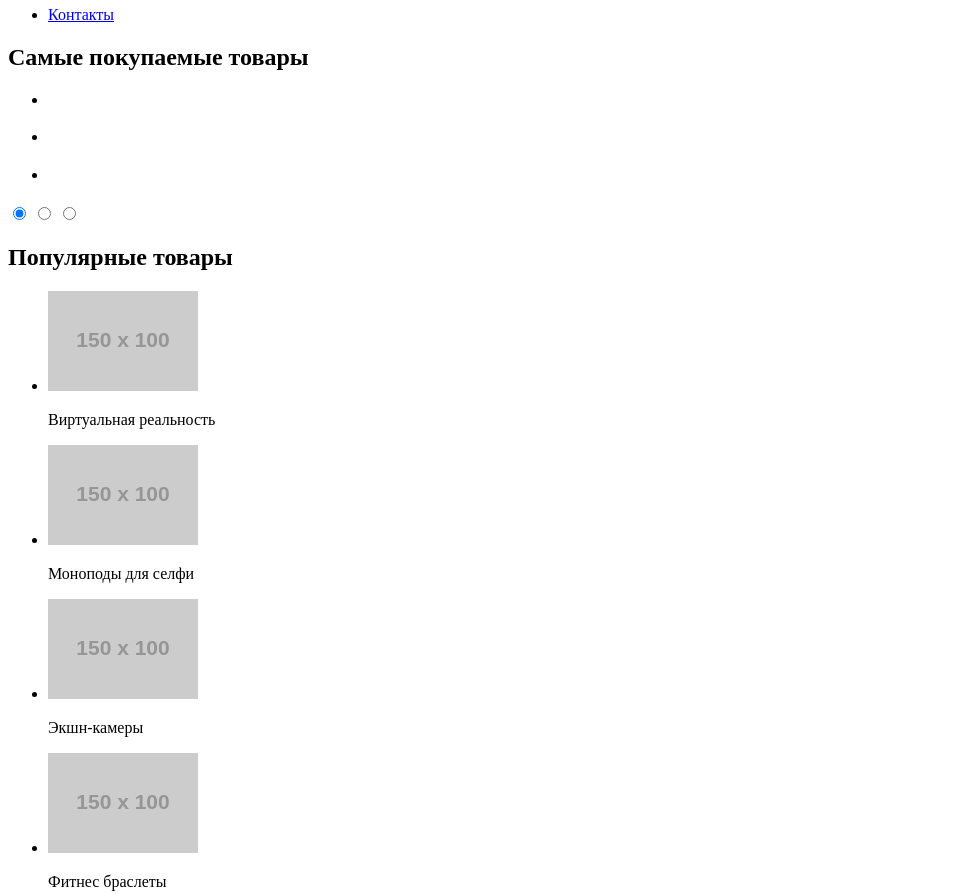
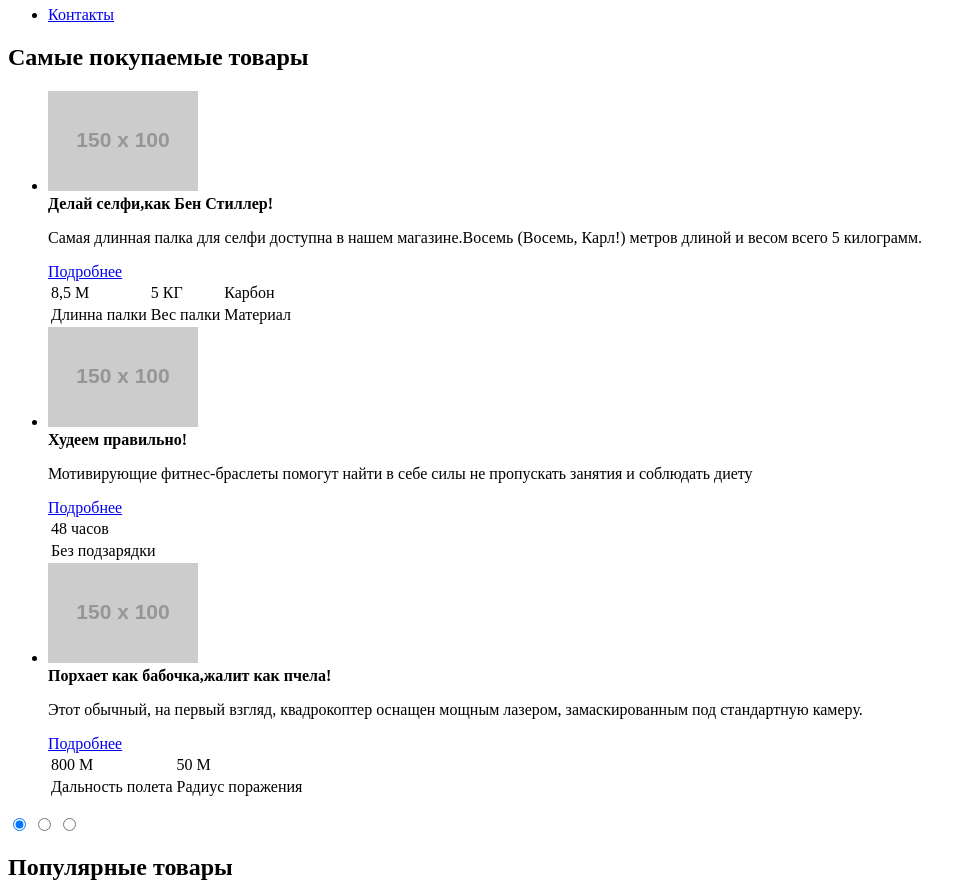
Before and after one commit to bizzquit/674339-device, a plain HTML site: page index.html in a window 1280 px wide. Shown: the part 460-1354 px from the top of the page, without its empty margins (0-972 px from the left). Drawn offline with Linux system fonts and the light colour scheme; placeholder pictures from the web are drawn by us.

Commit message:
made the top slider, about us and contacts before the footer
сделал верхний слайдер, о нас и контакты перед футером

```diff
--- a/index.html
+++ b/index.html
@@ -62,52 +62,97 @@
 
     </header>
 
-
-
-
-
     <main>
 
-        <!--Слайдер товаров-->
+        <!--Слайдер самых продаваемых-->
         <section class="main-slider">
             <h2 class="hidden-heading">Самые покупаемые товары</h2>
+            <ul class="main-slider-items">
+                <li class="main-slider-item slider-list-1">
+                    <div class="slideleft">
+                        <img src="http://placehold.it/150x100" alt="Самая длинная палка для сэлфи" width="" height="">
+                    </div>
 
-           <ul class="main-slider-items">
-               <li class="main-slider-item">
-                   <div class="slideleft"></div>
+                    <div class="slideright">
+                        <b>Делай селфи,как Бен Стиллер!</b>
+                        <p>Самая длинная палка для селфи доступна в нашем магазине.Восемь (Восемь, Карл!) метров длиной и весом всего 5 килограмм.</p>
+                        <a href="#" class="btn">Подробнее</a>
+                        <table class="specifications">
+                            <tr class="specific-digits">
+                                <td>8,5 М</td>
+                                <td>5 КГ</td>
+                                <td>Карбон</td>
+                            </tr>
+                            <tr class="specific-info">
+                                <td>Длинна палки</td>
+                                <td>Вес палки</td>
+                                <td>Материал</td>
+                            </tr>
+                        </table>
 
-
-                   <div class="slideright"></div>
+                    </div>
 
 
                 </li>
-               <li class="main-slider-item">
-                   <div class="slideleft"></div>
+                <li class="main-slider-item slider-list-2">
+                    <div class="slideleft">
+                        <img src="http://placehold.it/150x100" alt="Фитнес браслет" width="" height="">
+                    </div>
 
 
-                   <div class="slideright"></div>
+                    <div class="slideright">
+                        <b>Худеем правильно!</b>
+                        <p>Мотивирующие фитнес-браслеты помогут найти в себе силы не пропускать занятия и соблюдать диету</p>
+                        <a href="#" class="btn">Подробнее</a>
+                        <table class="specifications">
+                            <tr class="specific-digits">
+                                <td>48 часов</td>
+                                <td></td>
+                                <td></td>
+                            </tr>
+                            <tr class="specific-info">
+                                <td>Без подзарядки</td>
+                                <td></td>
+                                <td></td>
+                            </tr>
+                        </table>
+
+                    </div>
 
 
                 </li>
-               <li class="main-slider-item">
-                   <div class="slideleft"></div>
+                <li class="main-slider-item slider-list-3">
+                    <div class="slideleft">
+                        <img src="http://placehold.it/150x100" alt="Квадрокоптер" width="" height="">
+                    </div>
 
+                    <div class="slideright">
+                        <b>Порхает как бабочка,жалит как пчела!</b>
+                        <p>Этот обычный, на первый взгляд, квадрокоптер оснащен мощным лазером, замаскированным под стандартную камеру.</p>
+                        <a href="#" class="btn">Подробнее</a>
+                        <table class="specifications">
+                            <tr class="specific-digits">
+                                <td>800 М</td>
+                                <td>50 М</td>
+                                <td></td>
+                            </tr>
+                            <tr class="specific-info">
+                                <td>Дальность полета</td>
+                                <td>Радиус поражения</td>
+                                <td></td>
+                            </tr>
+                        </table>
 
-                   <div class="slideright"></div>
+                    </div>
 
 
                 </li>
             </ul>
 
-
-
-
-
-
-           <!--Радиоточки для переключения слайдеров-->
-           <input type="radio" class="radio-hidden" name="main-slider" id="slide1" checked>
-           <input type="radio" class="radio-hidden" name="main-slider" id="slide2">
-           <input type="radio" class="radio-hidden" name="main-slider" id="slide3">
+            <!--Радиокнопки для переключения слайдеров-->
+            <input type="radio" name="main-slider" id="slide1" checked>
+            <input type="radio" name="main-slider" id="slide2">
+            <input type="radio" name="main-slider" id="slide3">
 
         </section>
 
@@ -119,37 +164,37 @@
             <ul class="popular-goods-items">
                 <li class="popular-goods-item">
                     <span class="icon-goods virtual">
-                        <img src="http://placehold.it/150x100" alt="Виртуальная реальность">
+                        <img src="http://placehold.it/150x100" alt="Виртуальная реальность" width="" height="">
                     </span>
                     <p>Виртуальная реальность</p>
                 </li>
                 <li class="popular-goods-item">
                     <span class="icon-goods monopod">
-                        <img src="http://placehold.it/150x100" alt="Моноподы для селфи">
+                        <img src="http://placehold.it/150x100" alt="Моноподы для селфи" width="" height="">
                     </span>
                     <p>Моноподы для селфи</p>
                 </li>
                 <li class="popular-goods-item">
                     <span class="icon-goods camers">
-                        <img src="http://placehold.it/150x100" alt="Экшн-камеры">
+                        <img src="http://placehold.it/150x100" alt="Экшн-камеры" width="" height="">
                     </span>
                     <p>Экшн-камеры</p>
                 </li>
                 <li class="popular-goods-item">
                     <span class="icon-goods fitness-bracelet">
-                        <img src="http://placehold.it/150x100" alt="Фитнес браслеты">
+                        <img src="http://placehold.it/150x100" alt="Фитнес браслеты" width="" height="">
                     </span>
                     <p>Фитнес браслеты</p>
                 </li>
                 <li class="popular-goods-item">
                     <span class="icon-goods smart-watch">
-                        <img src="http://placehold.it/150x100" alt="">
+                        <img src="http://placehold.it/150x100" alt="Умнуе часы" width="" height="">
                     </span>
                     <p>Умные часы</p>
                 </li>
                 <li class="popular-goods-item">
                     <span class="icon-goods quadrupter">
-                        <img src="http://placehold.it/150x100" alt="">
+                        <img src="http://placehold.it/150x100" alt="Квадрокоптеры" width="" height="">
                     </span>
                     <p>Квадрокоптеры</p>
                 </li>
@@ -192,16 +237,16 @@
             <h2 class="hidden-heading">Партнеры компании</h2>
             <ul class="partner-items">
                 <li class="partner-item">
-                    <a href=""><img src="http://placehold.it/150x100" alt=""></a>
+                    <a href=""><img src="http://placehold.it/150x100" alt="dji" width="" height=""></a>
                 </li>
                 <li class="partner-item">
-                    <a href=""><img src="http://placehold.it/150x100" alt=""></a>
+                    <a href=""><img src="http://placehold.it/150x100" alt="SPGadgets" width="" height=""></a>
                 </li>
                 <li class="partner-item">
-                    <a href=""><img src="http://placehold.it/150x100" alt=""></a>
+                    <a href=""><img src="http://placehold.it/150x100" alt="GoPro" width="" height=""></a>
                 </li>
                 <li class="partner-item">
-                    <a href=""><img src="http://placehold.it/150x100" alt=""></a>
+                    <a href=""><img src="http://placehold.it/150x100" alt="VIVE" width="" height=""></a>
                 </li>
             </ul>
         </section>
@@ -209,13 +254,34 @@
 
 
         <!-- О нас + Контакты-->
+        <section class="main-about">
+            <i class="black-line"></i>
+            <h2>О нас</h2>
+            <p></p>
+            <p></p>
+            <ul>
+                <li>Деловые линии</li>
+                <li>Автотрейдинг</li>
+                <li>ЖелДорЭкспедиция</li>
+            </ul>
+            <a href="#" class="btn-main-about">Подробнее о нас</a>
 
 
+        </section>
+
+        <section class="main-contact">
+            <i class="black-line"></i>
+            <h2>Контакты</h2>
+            <p></p>
+            <p class="maps-contact">
+                <a href=""><img src="http://placehold.it/150x100" alt="Где мы находимся" width="" height=""></a>
+            </p>
+            <a href="#" class="btn-main-contact">Напишите нам</a>
+
+
+        </section>
 
     </main>
-
-
-
 
     <footer class="page-footer">
         <div class="footer-conteiner-center">
@@ -250,16 +316,16 @@
                 <span class="yellow-line"></span>
 
                 <ul class="social-items">
-                    <li class="social-item social-fb">FB</li>
+                    <li class="social-item social-fb"><a href=""><img src="http://placehold.it/150x100" alt="fb" width="" height=""></a></li>
                     <!--содержимое потом уберу - будут картинки-->
-                    <li class="social-item social-inst">INST</li>
+                    <li class="social-item social-inst"><a href=""><img src="http://placehold.it/150x100" alt="inst" width="" height=""></a></li>
                     <!--содержимое потом уберу - будут картинки-->
-                    <li class="social-item social-tw">TW</li>
+                    <li class="social-item social-tw"><a href=""><img src="http://placehold.it/150x100" alt="tw" width="" height=""></a></li>
                     <!--содержимое потом уберу - будут картинки-->
                 </ul>
 
                 <div class="link-htmlacademy">
-                    <a href="htmlacademy.ru"></a>
+                    <a href="htmlacademy.ru"><img src="http://placehold.it/150x100" alt="htmlacademy" width="" height=""></a>
                 </div>
             </div>
             <!--.footer-bottom end-->
```
Lines whose indentation alone changed are shown as unchanged.
